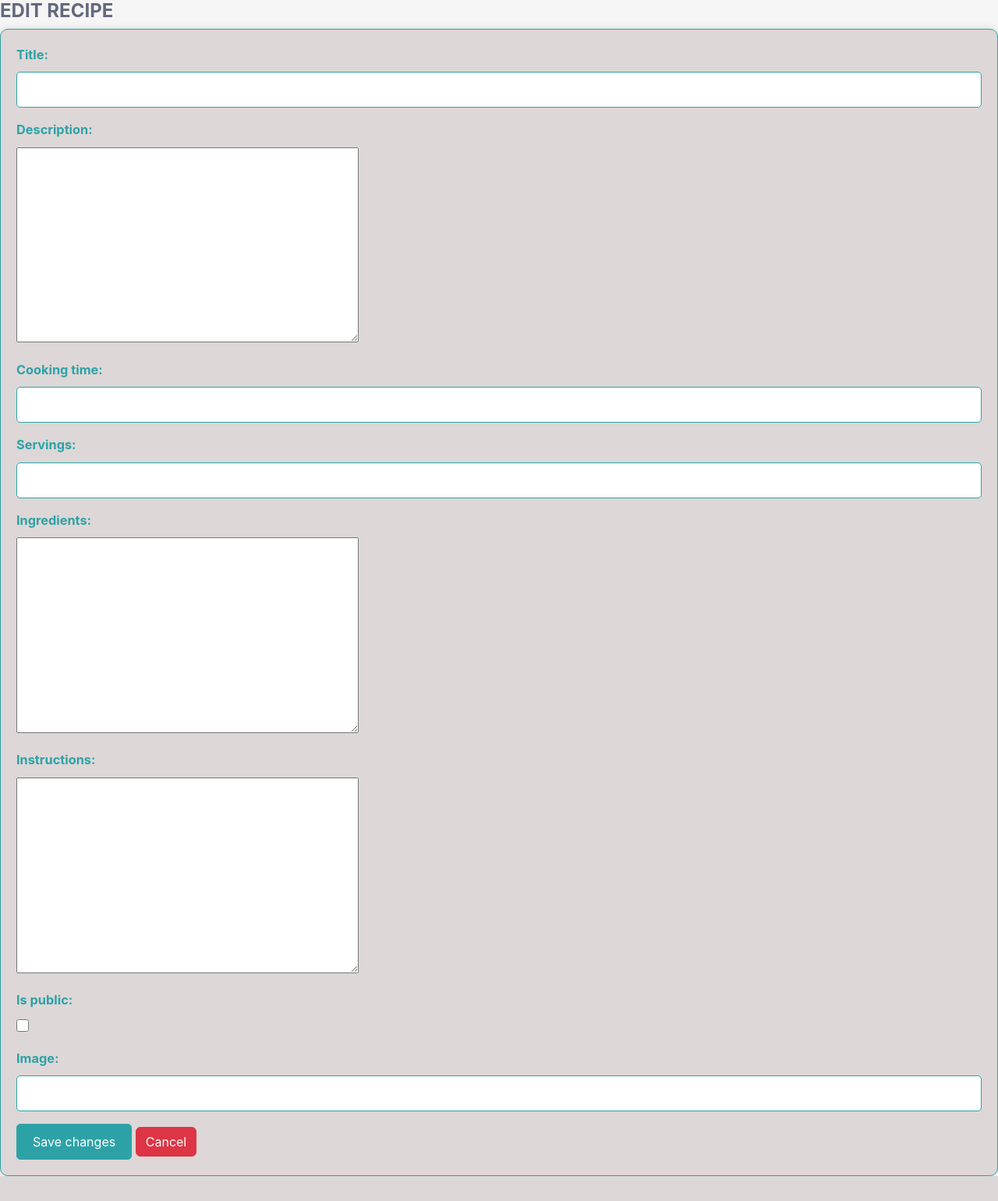
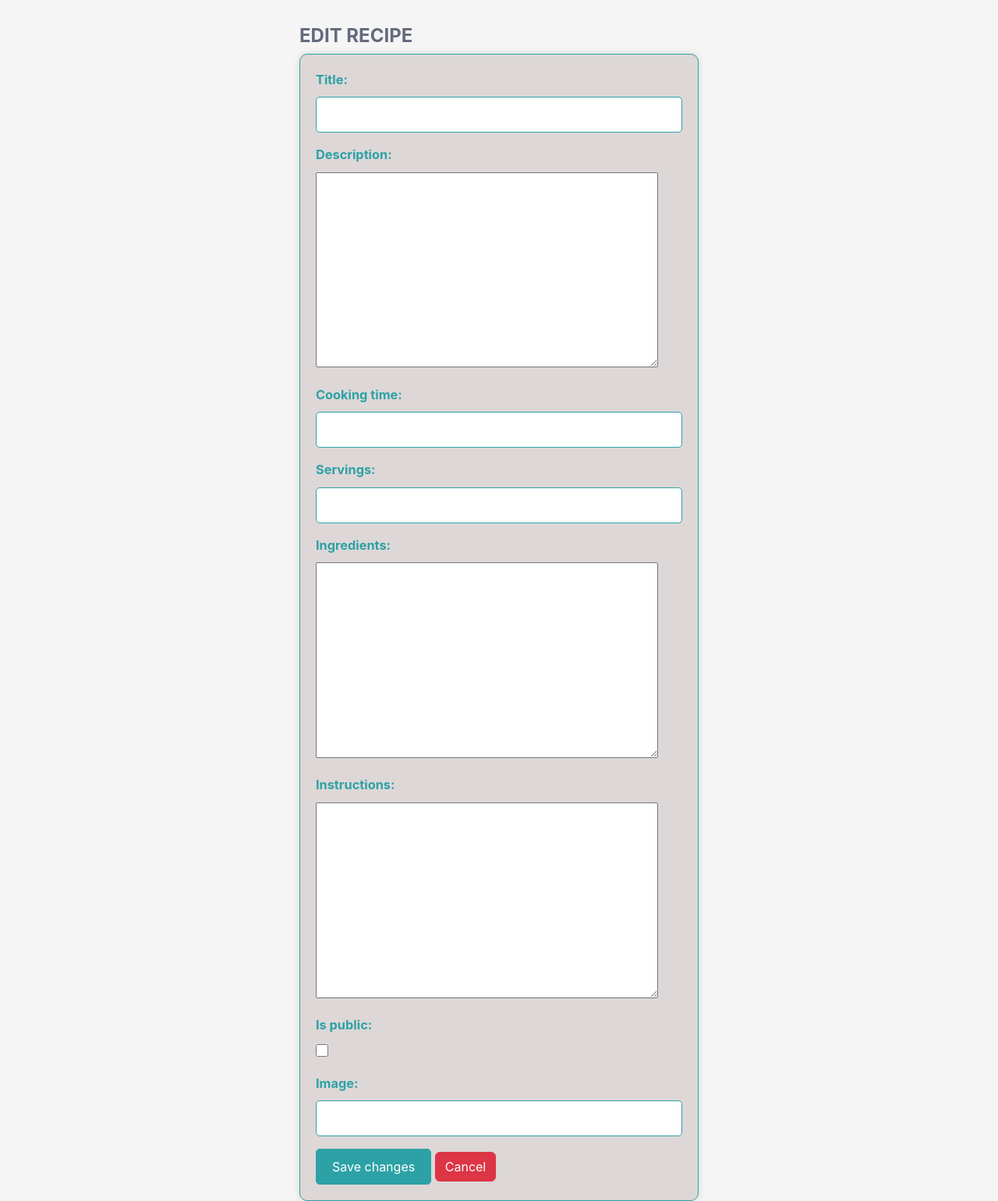
Before and after one commit to cafalchio/recipes-book, a Django app: template templates/recipes/edit_recipe.html in a window 1280 px wide. Shown: the part 54-1594 px from the top of the page at 78% size. Before the commit the page ends 1562 px from the top, so only its background shows below. Run offline with Django 3.2, Linux system fonts and the light colour scheme; the template is opened without the code that fills it: values that come from a table or form of the project are taken from there, others are empty; some libraries are stand-ins or nearby versions.

Commit message:
added edit recipe.html

```diff
--- a/templates/recipes/edit_recipe.html
+++ b/templates/recipes/edit_recipe.html
@@ -1,5 +1,5 @@
 {% extends 'base.html' %} {% block content %}
-<div class="edit-recipe-form">
+<div class="add-recipe-form">
   <h3 class="form-title">EDIT RECIPE</h3>
 
   <form method="POST">
```
